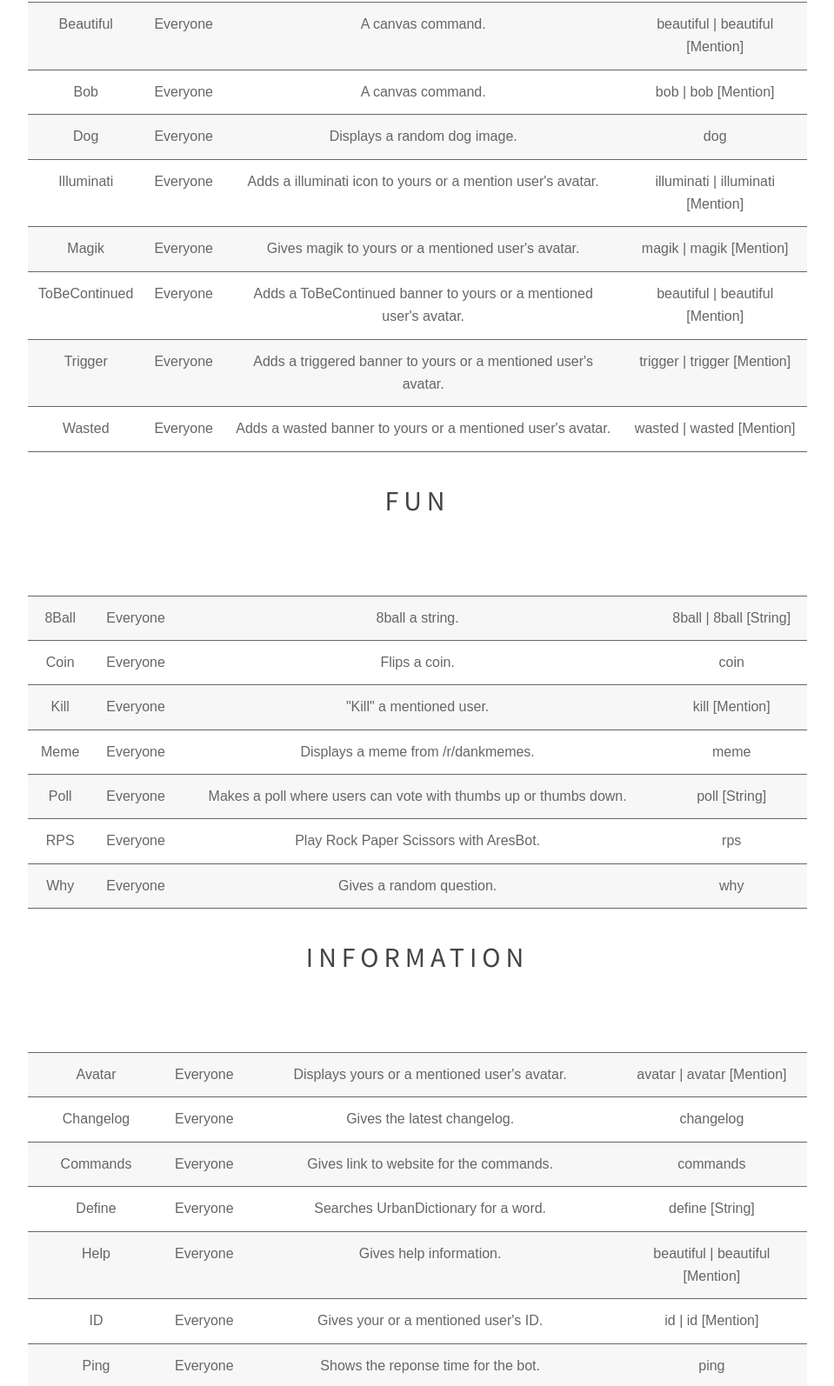
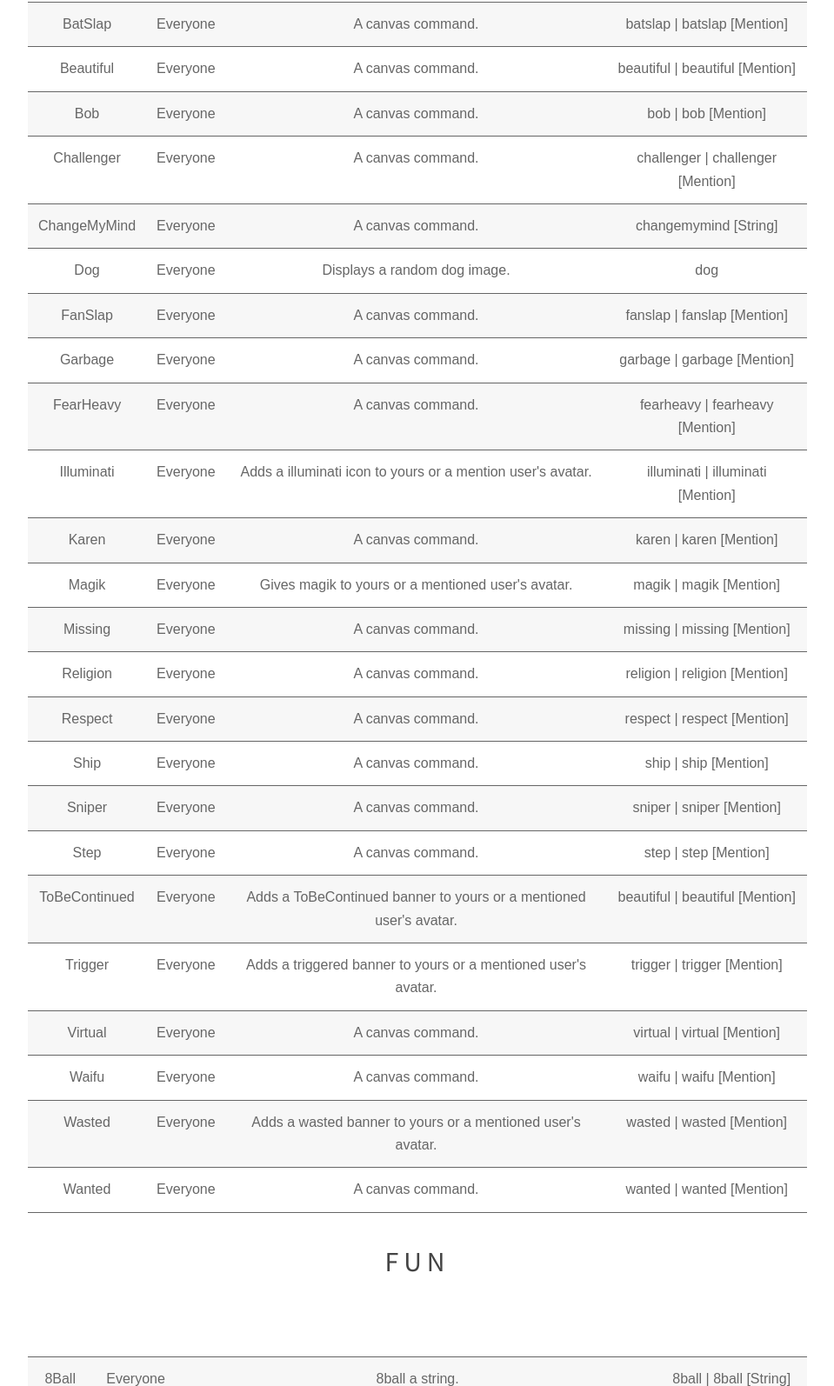
Before and after one commit to Mr-Degenerate/mr-degenerate.github.io, a plain HTML site: page commands.html in a window 1280 px wide. Shown: the part 1276-2870 px from the top of the page at 87% size, without its empty margins (160-1119 px from the left). Drawn offline with Linux system fonts and the light colour scheme.

Commit message:
Add files via upload

```diff
--- a/commands.html
+++ b/commands.html
@@ -33,11 +33,11 @@
                               <td>Usage</td>
                             </tr>
                             <tr>
-                              <td></td>
-                              <td></td>
-                              <td></td>
-			      <td></td>
-			    </tr>
+                              <td></th>
+                              <td></th>
+                              <td></th>
+															<td></th>
+														</tr>
 														<a href="#moderation" class="button big">Moderation</a>
 														&nbsp;
 														<a href="#image" class="button big">Image</a>
@@ -101,6 +101,12 @@
 													<h1>Image</h1>
 													<table>
 															<tr>
+																	<td>BatSlap</td>
+																	<td>Everyone</td>
+																	<td>A canvas command.</td>
+																	<td>batslap | batslap [Mention]</td>
+																</tr>
+															<tr>
 																	<td>Beautiful</td>
 																	<td>Everyone</td>
 																	<td>A canvas command.</td>
@@ -113,10 +119,40 @@
 																	<td>bob | bob [Mention]</td>
 																</tr>
 															<tr>
+																	<td>Challenger</td>
+																	<td>Everyone</td>
+																	<td>A canvas command.</td>
+																	<td>challenger | challenger [Mention]</td>
+																</tr>
+															<tr>
+																	<td>ChangeMyMind</td>
+																	<td>Everyone</td>
+																	<td>A canvas command.</td>
+																	<td>changemymind [String]</td>
+																</tr>
+															<tr>
 																	<td>Dog</td>
 																	<td>Everyone</td>
 																	<td>Displays a random dog image.</td>
 																	<td>dog</td>
+																</tr>
+															<tr>
+																	<td>FanSlap</td>
+																	<td>Everyone</td>
+																	<td>A canvas command.</td>
+																	<td>fanslap | fanslap [Mention]</td>
+																</tr>
+															<tr>
+																	<td>Garbage</td>
+																	<td>Everyone</td>
+																	<td>A canvas command.</td>
+																	<td>garbage | garbage [Mention]</td>
+																</tr>
+															<tr>
+																	<td>FearHeavy</td>
+																	<td>Everyone</td>
+																	<td>A canvas command.</td>
+																	<td>fearheavy | fearheavy [Mention]</td>
 																</tr>
 															<tr>
 																	<td>Illuminati</td>
@@ -125,10 +161,52 @@
 																	<td>illuminati | illuminati [Mention]</td>
 																</tr>
 															<tr>
+																	<td>Karen</td>
+																	<td>Everyone</td>
+																	<td>A canvas command.</td>
+																	<td>karen | karen [Mention]</td>
+																</tr>
+															<tr>
 																	<td>Magik</td>
 																	<td>Everyone</td>
 																	<td>Gives magik to yours or a mentioned user's avatar.</td>
 																	<td>magik | magik [Mention]</td>
+																</tr>
+															<tr>
+																	<td>Missing</td>
+																	<td>Everyone</td>
+																	<td>A canvas command.</td>
+																	<td>missing | missing [Mention]</td>
+																</tr>
+															<tr>
+																	<td>Religion</td>
+																	<td>Everyone</td>
+																	<td>A canvas command.</td>
+																	<td>religion | religion [Mention]</td>
+																</tr>
+															<tr>
+																	<td>Respect</td>
+																	<td>Everyone</td>
+																	<td>A canvas command.</td>
+																	<td>respect | respect [Mention]</td>
+																</tr>
+															<tr>
+																	<td>Ship</td>
+																	<td>Everyone</td>
+																	<td>A canvas command.</td>
+																	<td>ship | ship [Mention]</td>
+																</tr>
+															<tr>
+																	<td>Sniper</td>
+																	<td>Everyone</td>
+																	<td>A canvas command.</td>
+																	<td>sniper | sniper [Mention]</td>
+																</tr>
+															<tr>
+																	<td>Step</td>
+																	<td>Everyone</td>
+																	<td>A canvas command.</td>
+																	<td>step | step [Mention]</td>
 																</tr>
 															<tr>
 																	<td>ToBeContinued</td>
@@ -143,10 +221,28 @@
 																	<td>trigger | trigger [Mention]</td>
 																</tr>
 															<tr>
+																	<td>Virtual</td>
+																	<td>Everyone</td>
+																	<td>A canvas command.</td>
+																	<td>virtual | virtual [Mention]</td>
+																</tr>
+															<tr>
+																	<td>Waifu</td>
+																	<td>Everyone</td>
+																	<td>A canvas command.</td>
+																	<td>waifu | waifu [Mention]</td>
+																</tr>
+															<tr>
 																	<td>Wasted</td>
 																	<td>Everyone</td>
 																	<td>Adds a wasted banner to yours or a mentioned user's avatar.</td>
 																	<td>wasted | wasted [Mention]</td>
+																</tr>
+															<tr>
+																	<td>Wanted</td>
+																	<td>Everyone</td>
+																	<td>A canvas command.</td>
+																	<td>wanted | wanted [Mention]</td>
 																</tr>
 													</span>
 													<br><br />
```
